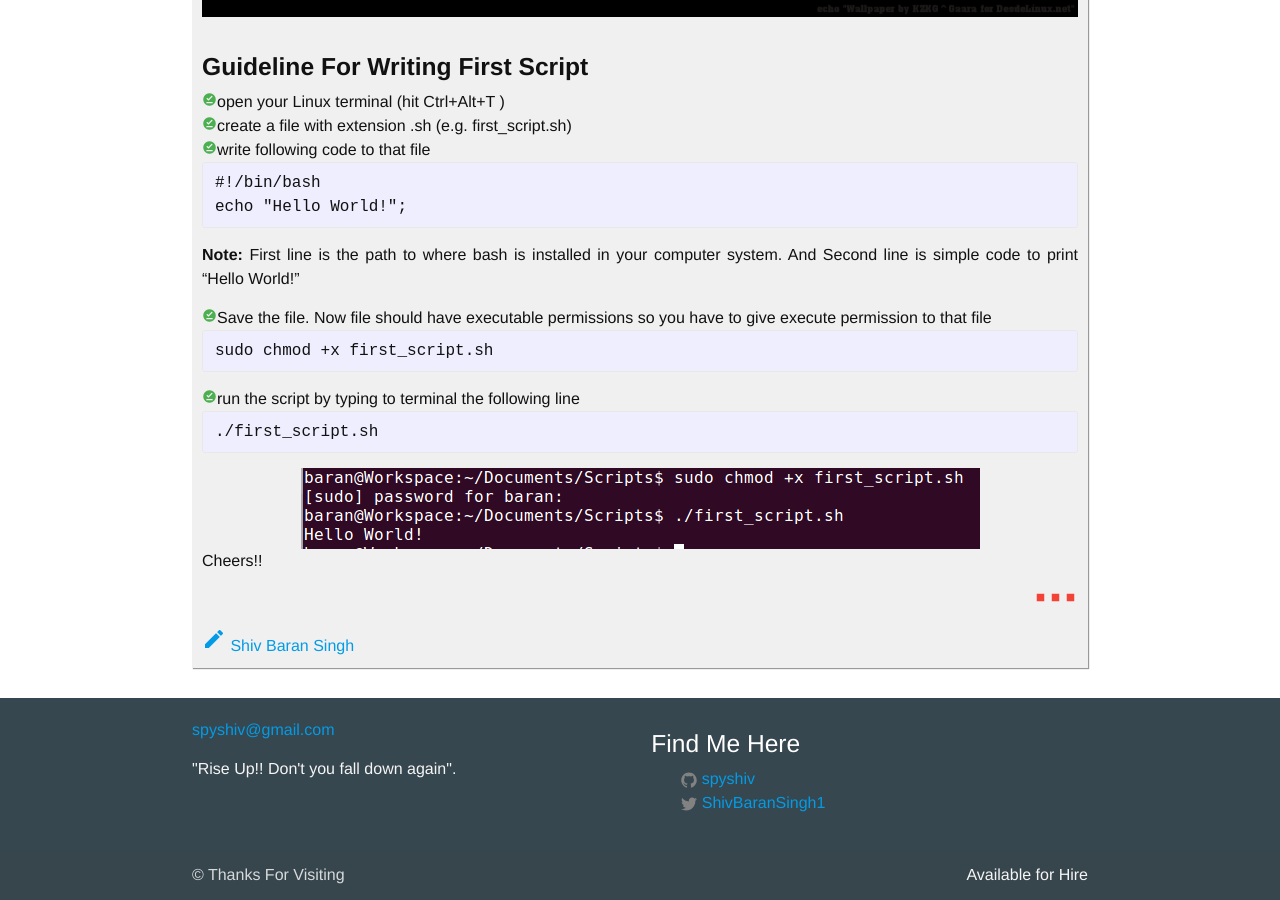
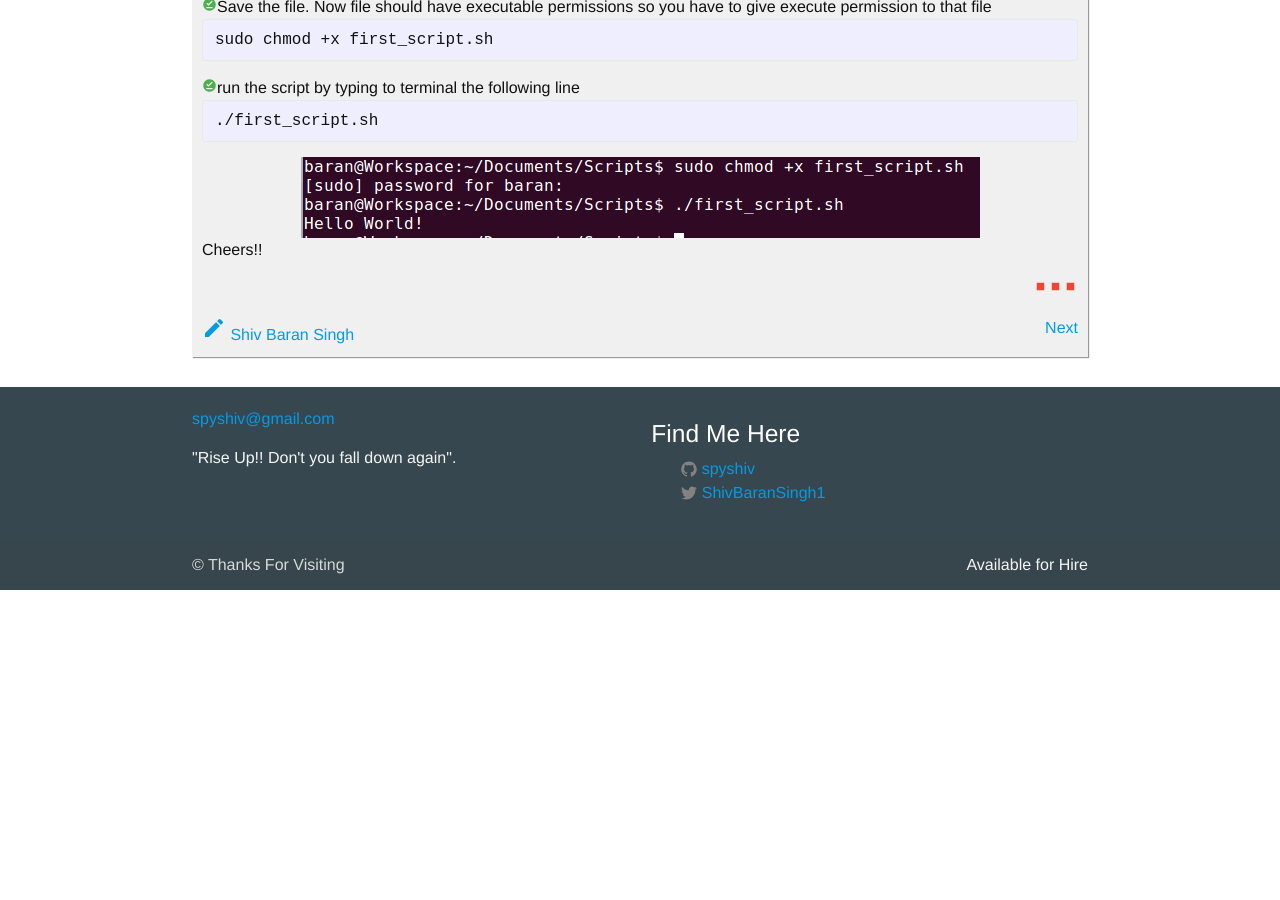
Before and after one commit to spyshiv/portfolio, a Jekyll site: the page built from _posts/bash/2015-12-14-firstbash.html, in a window 1280 px wide and 900 px high, scrolled down 846 px. Built offline with Jekyll 4.4.1, drawn with Linux system fonts in a browser that asks for light colours; after the commit the page ends 1436 px from its top, so only the background shows below that.

Commit message:
Post Pagination added

```diff
--- a/_layouts/post.html
+++ b/_layouts/post.html
@@ -7,6 +7,19 @@ layout: default
         <span class="post-meta chip">{{ page.date | date: "%b %-d, %Y" }}</span>
           <a class="post-link" ><i class="material-icons">gesture</i>&nbsp;{{ page.title }}</a>
         <p>{{ content }}</p>
+            <div id="pagination">
+
+			{% if page.previous and page.previous.categories contains page.categories %}
+
+			  <a href="{{ page.previous.url }}" class="left"> Previous</a>
+
+			  {% else if page.next and page.next.categories contains page.categories %}
+
+			  <a href="{{ page.next.url }}" class="right">Next</a>
+
+
+			{% endif %}
+			</div>
 
         <a href="http://shivbaran.in/"><i class="material-icons">edit</i>&nbsp;{{ page.author }}</a>
       </li>
```
Also changed, not shown: assets/images/post/bash/bashlove.png.
